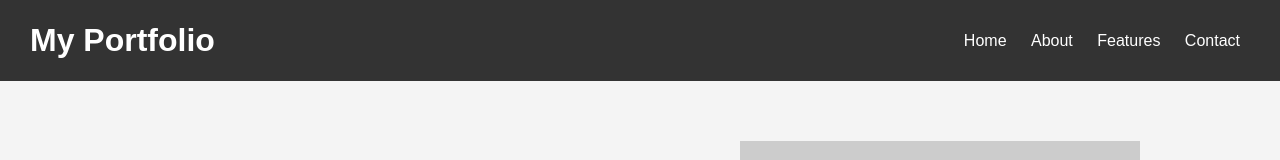
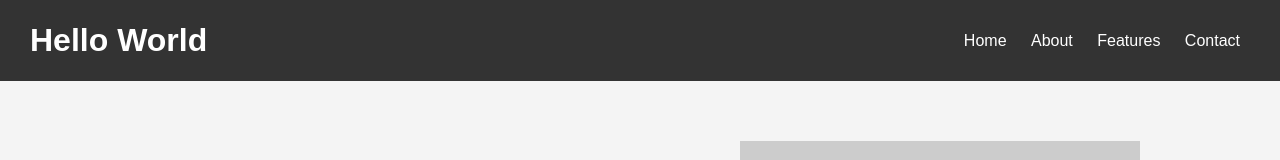
Before and after one commit to ZainabFatima-s/Static-Responsive-Design, a plain HTML site: page index.html in a window 1280 px wide. Shown: the top 160 px of the page. Drawn offline with Linux system fonts and the light colour scheme; placeholder pictures from the web are drawn by us.

Commit message:
update headind 1 in branch-1.

```diff
--- a/index.html
+++ b/index.html
@@ -10,7 +10,7 @@
 
   <!-- Header -->
   <header class="navbar">
-    <h1>My Portfolio</h1>
+    <h1>Hello World</h1>
     <nav>
       <a href="#home">Home</a>
       <a href="#about">About</a>
```
